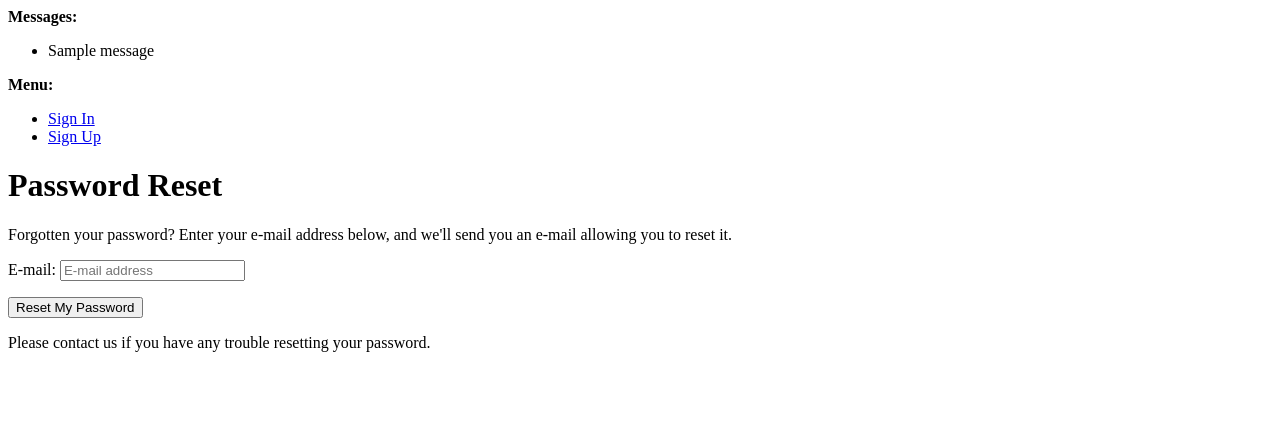
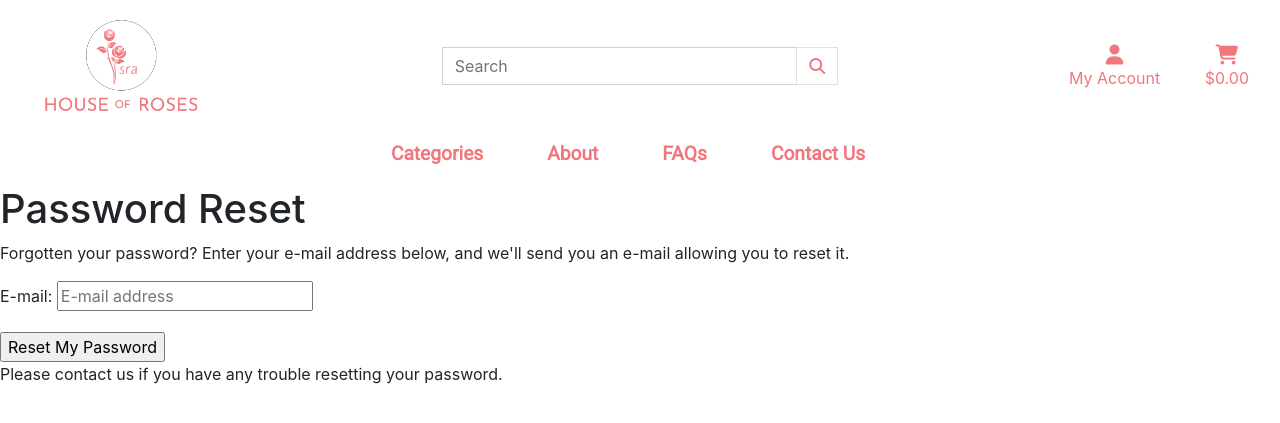
Before and after one commit to Saharalnoor/ysra_house_of_flower_MS, a Django app: page /accounts/password/reset/ in a window 1280 px wide. Shown: the top 423 px of the page. Run offline with Django 3.2, Linux system fonts and the light colour scheme; one stand-in notice (Sample message) is shown; parts of the project's set-up code (start-up, migrations or seed data) failed here and were passed over; some libraries are stand-ins or nearby versions.

Commit message:
Updated Allauth base.html

```diff
--- a/templates/allauth/account/base.html
+++ b/templates/allauth/account/base.html
@@ -1,40 +1,19 @@
-<!DOCTYPE html>
-<html>
-  <head>
-    <title>{% block head_title %}{% endblock %}</title>
-    {% block extra_head %}
-    {% endblock %}
-  </head>
-  <body>
-    {% block body %}
-
-    {% if messages %}
-    <div>
-      <strong>Messages:</strong>
-      <ul>
-        {% for message in messages %}
-        <li>{{message}}</li>
-        {% endfor %}
-      </ul>
+{% extends "base.html" %} {% block content %}
+<div class="container section-top">
+    <div class="row">
+        <div class="offset-1 col-10 col-md-6">
+            <div class="allauth-form-inner-content">
+                {% block inner_content %} {% endblock %}
+                <div class="mt-2">
+                    <a href="{% url 'home' %}">
+                        <span class="icon">
+                            <i class="fas fa-angle-left"></i>
+                        </span>
+                        <span>Back to Home</span>
+                    </a>
+                </div>
+            </div>
+        </div>
     </div>
-    {% endif %}
-
-    <div>
-      <strong>Menu:</strong>
-      <ul>
-        {% if user.is_authenticated %}
-        <li><a href="{% url 'account_email' %}">Change E-mail</a></li>
-        <li><a href="{% url 'account_logout' %}">Sign Out</a></li>
-        {% else %}
-        <li><a href="{% url 'account_login' %}">Sign In</a></li>
-        <li><a href="{% url 'account_signup' %}">Sign Up</a></li>
-        {% endif %}
-      </ul>
-    </div>
-    {% block content %}
-    {% endblock %}
-    {% endblock %}
-    {% block extra_body %}
-    {% endblock %}
-  </body>
-</html>
+</div>
+{% endblock %}
```
